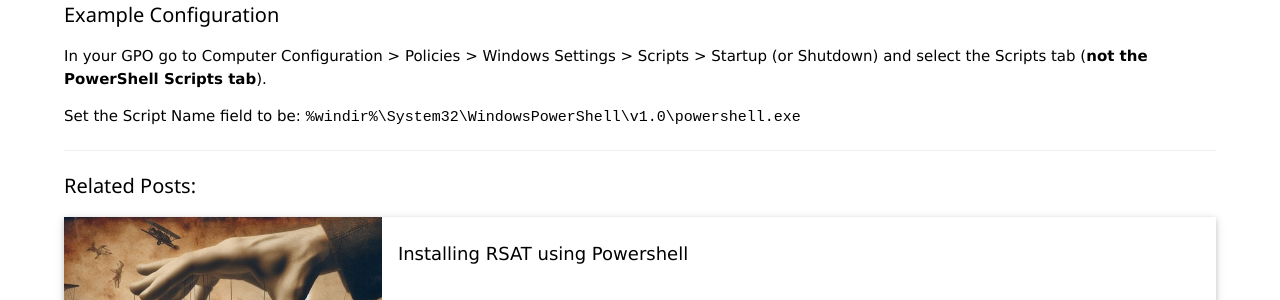
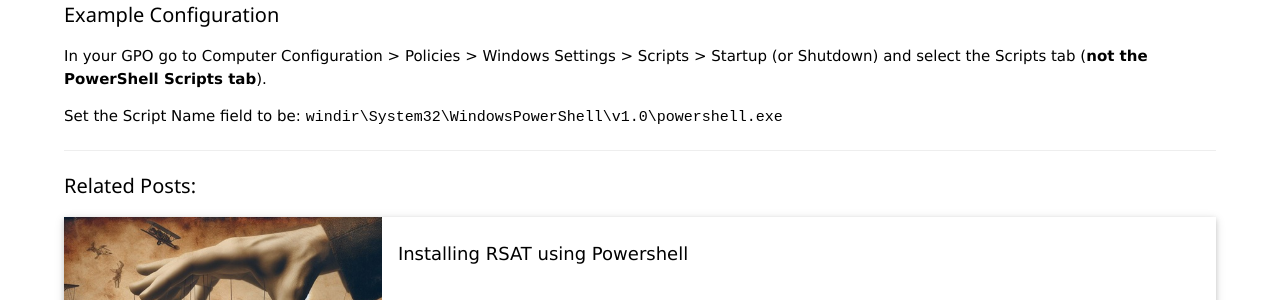
Before and after one commit to sg-sec/sg-sec.github.io, a Jekyll site: the page built from _posts/2024-06-04-Run-Powershell-from-GPO.md, in a window 1280 px wide. Shown: the part 318-618 px from the top of the page. Built offline with Jekyll 4.4.1, drawn with Linux system fonts in a browser that asks for light colours.

```diff
--- a/_posts/2024-06-04-Run-Powershell-from-GPO.md
+++ b/_posts/2024-06-04-Run-Powershell-from-GPO.md
@@ -17,4 +17,4 @@ I find the following configuration to be more reliable.
 In your GPO go to Computer Configuration > Policies > Windows Settings > Scripts > Startup (or Shutdown) and select the Scripts tab (**not the PowerShell Scripts tab**).
 
 Set the Script Name field to be:
-`%windir%\System32\WindowsPowerShell\v1.0\powershell.exe`
+`windir\System32\WindowsPowerShell\v1.0\powershell.exe`
```
